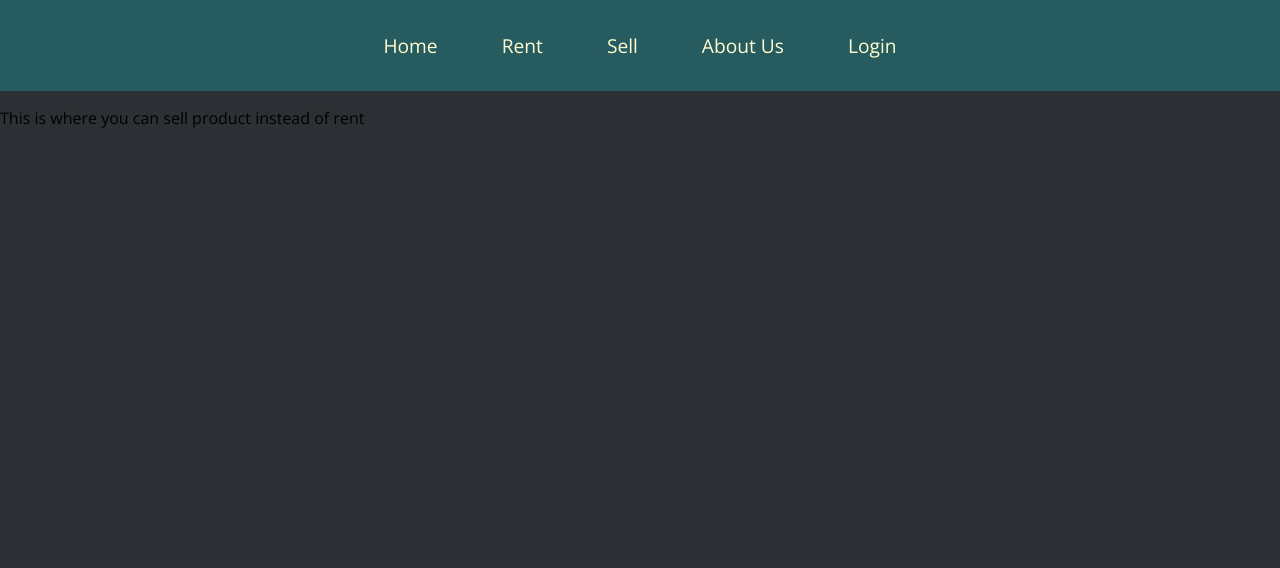
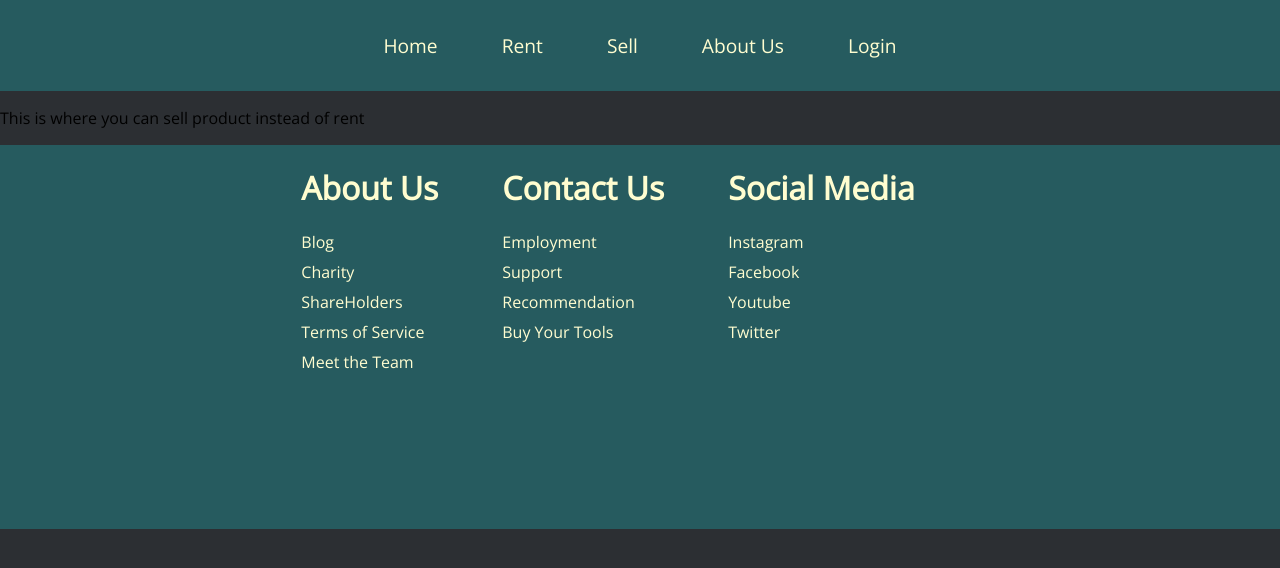
Before and after one commit to MananPersonal/BoughtTools, a React (Create React App) app in the folder frontend/: page /sell in a window 1280 px wide. Shown: the top 568 px of the page. Built offline with nearby package versions, Linux system fonts and the light colour scheme.

Commit message:
Created Footer for webpage
In this push i created a basic Footer for the webpage we can update it as we go as they dont direct you anywhere

```diff
--- a/frontend/src/App.css
+++ b/frontend/src/App.css
@@ -28,3 +28,31 @@ body {
 * {
   font-family: 'Open Sans', sans-serif;
 }
+
+.footerContainer {
+  background-color: #265b5f;
+  padding-bottom: 4rem;
+}
+
+.footer {
+  width: 80%;
+  height: 40vh;
+  background-color: #265b5f;
+  color: #FFFDD0;
+  display: flex;
+  justify-content: center;
+  flex-wrap: wrap;
+  margin: 0 auto;
+}
+
+.footerHeading {
+  display: flex;
+  flex-direction: column;
+  margin-right: 4rem;
+}
+
+.footerHeading a {
+  color: #FFFDD0;
+  text-decoration: none;
+  margin-bottom: 0.5rem;
+}
--- a/frontend/src/App.js
+++ b/frontend/src/App.js
@@ -1,8 +1,10 @@
 import React from 'react';
+
 import Header from './Components/Header';
 import Home from './Components/Home';
 import Rent from './Components/Rent';
 import Sell from './Components/Sell';
+import Footer from './Components/Footer';
 import { BrowserRouter as Router, Route, Routes } from 'react-router-dom';
 import Button from '@mui/material/Button';
 import './App.css';
@@ -19,9 +21,9 @@ class App extends React.Component {
                         <Route path="/sell" element={<Sell/>}/>
                     </Routes>
                 </main>
+                <Footer/>
             </Router>
         );
     }
 }
-
 export default App;
--- /dev/null
+++ b/frontend/src/Components/Footer.js
@@ -0,0 +1,40 @@
+import React from 'react';
+
+export default class Footer extends React.Component {
+    render() {
+
+
+   return(
+       <div className="footerContainer">
+           <div className="footer">
+                <div className="footerHeading">
+                    <h1>About Us</h1>
+                    <a href='#'>Blog</a>
+                    <a href='#'>Charity</a>
+                    <a href='#'>ShareHolders</a>
+                    <a href='#'>Terms of Service</a>
+                    <a href='#'>Meet the Team</a>
+                </div>
+                <div className="footerHeading">
+                    <h1>Contact Us</h1>
+                    <a href='#'>Employment</a>
+                    <a href='#'>Support</a>
+                    <a href='#'>Recommendation</a>
+                    <a href='#'>Buy Your Tools</a>
+
+                </div>
+                <div className="footerHeading">
+                    <h1>Social Media</h1>
+                    <a href='#'>Instagram</a>
+                    <a href='#'>Facebook</a>
+                    <a href='#'>Youtube</a>
+                    <a href='#'>Twitter</a>
+                </div>
+
+
+            </div>
+       </div>
+
+   )
+}
+}
```
